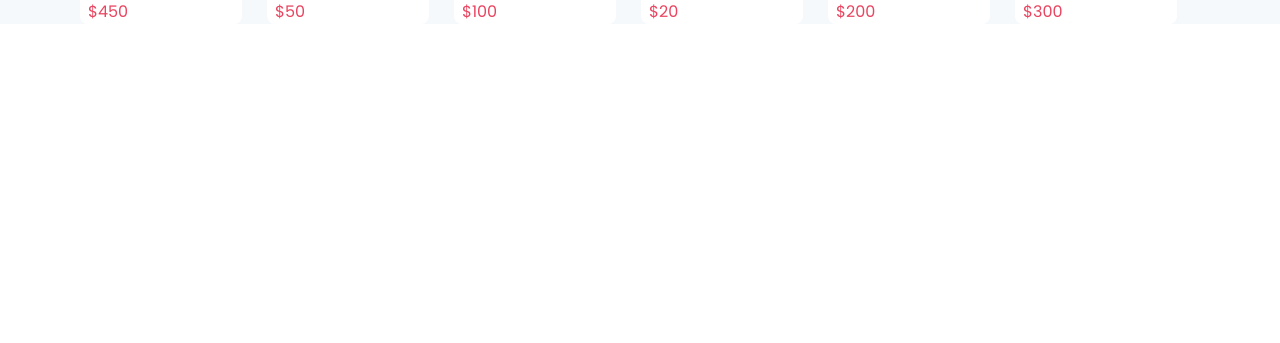
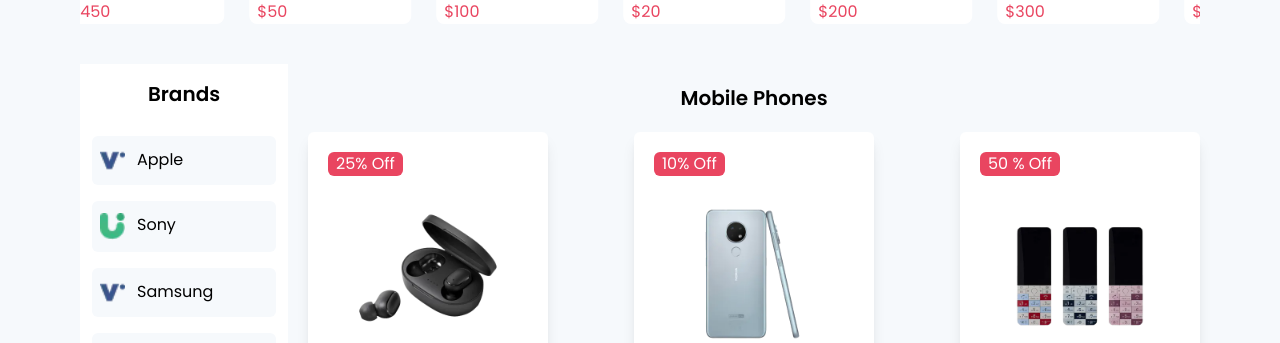
Before and after one commit to rasedul99/eBazar, a Next.js app: page / in a window 1280 px wide. Shown: the part 2156-2499 px from the top of the page. Before the commit the page ends 2180 px from the top, so only its background shows below. Built offline with nearby package versions, Linux system fonts and the light colour scheme.

Commit message:
Phone section added in homepage  with dummy data

```diff
--- /dev/null
+++ b/components/Brand.jsx
@@ -0,0 +1,41 @@
+import React from "react";
+import apple from "../public/images/category/cat-1.png";
+import samsung from "../public/images/category/cat-2.png";
+
+import Image from "next/image";
+
+const Brand = () => {
+  return (
+    <div className="bg-white ">
+      <p className="py-4 text-center font-semibold text-xl">Brands</p>
+      <div className="flex justify-between  flex-wrap md:flex-col  gap-y-4 mx-3 py-3">
+        <div className="flex gap-x-3  bg-[#F6F9FC] hover:bg-white hover:shadow-sm transition-all py-3 px-2 cursor-pointer  rounded-md ">
+          <Image src={apple} height={25} width={25} />
+          <p className="">Apple</p>
+        </div>
+        <div className="flex gap-x-3 bg-[#F6F9FC] hover:bg-white hover:shadow-sm transition-all py-3 px-2 cursor-pointer rounded-md">
+          <Image src={samsung} height={25} width={25} />
+          <p>Sony</p>
+        </div>
+        <div className="flex gap-x-3 bg-[#F6F9FC] hover:bg-white hover:shadow-sm transition-all py-3 px-2 cursor-pointer rounded-md">
+          <Image src={apple} height={25} width={25} />
+          <p>Samsung</p>
+        </div>
+        <div className="flex gap-x-3 bg-[#F6F9FC] hover:bg-white hover:shadow-sm transition-all py-3 px-2 cursor-pointer rounded-md">
+          <Image src={samsung} height={25} width={25} />
+          <p>Oppo</p>
+        </div>
+        <div className="flex gap-x-3 bg-[#F6F9FC] hover:bg-white hover:shadow-sm transition-all py-3 px-2 cursor-pointer rounded-md">
+          <Image src={apple} height={25} width={25} />
+          <p>Vivo</p>
+        </div>
+        <div className="flex gap-x-3 bg-[#F6F9FC] hover:bg-white hover:shadow-sm transition-all py-3 px-2 cursor-pointer rounded-md">
+          <Image src={samsung} height={25} width={25} />
+          <p>Redmi</p>
+        </div>
+      </div>
+    </div>
+  );
+};
+
+export default Brand;
--- /dev/null
+++ b/components/Phone.jsx
@@ -0,0 +1,152 @@
+import React from "react";
+import Brand from "./Brand";
+import { FaStar } from "react-icons/fa";
+import Image from "next/image";
+import shop1 from "../public/images/shops/shops-1.png";
+import shop2 from "../public/images/shops/shops-2.png";
+import shop3 from "../public/images/shops/shops-3.png";
+import shop4 from "../public/images/shops/shops-4.png";
+import shop5 from "../public/images/shops/shops-5.png";
+import shop6 from "../public/images/shops/shops-6.png";
+import shop7 from "../public/images/shops/shops-7.png";
+import shop8 from "../public/images/shops/shops-8.png";
+import shop9 from "../public/images/shops/shops-9.png";
+
+const Phone = () => {
+  const shopItems = [
+    {
+      id: 7,
+      cover: shop1,
+      name: "Mapple Earphones",
+      price: "180",
+      discount: "25",
+    },
+    {
+      id: 8,
+      cover: shop2,
+      name: "Vivo android one",
+      price: "120",
+      discount: "10",
+    },
+    {
+      id: 9,
+      cover: shop3,
+      name: "Sony Light",
+      price: "20",
+      discount: "50 ",
+    },
+    {
+      id: 10,
+      cover: shop4,
+      name: "Iphone",
+      price: "999",
+      discount: "10 ",
+    },
+    {
+      id: 11,
+      cover: shop5,
+      name: "Ceats wireless earphone",
+      price: "80",
+      discount: "20 ",
+    },
+    {
+      id: 12,
+      cover: shop6,
+      name: "Redimi Phone",
+      price: "400",
+      discount: "20 ",
+    },
+    {
+      id: 13,
+      cover: shop7,
+      name: "Xeats Bluetooth earphones",
+      price: "60",
+      discount: "5 ",
+    },
+    {
+      id: 14,
+      cover: shop8,
+      name: "Airpod",
+      price: "120",
+      discount: "10",
+    },
+    {
+      id: 15,
+      cover: shop9,
+      name: "Silver Cap",
+      price: "5",
+      discount: "2",
+    },
+    {
+      id: 16,
+      cover: shop5,
+      name: "Silver Cap",
+      price: "5",
+      discount: "2",
+    },
+    {
+      id: 17,
+      cover: shop7,
+      name: "Xeats Bluetooth earphones",
+      price: "5",
+      discount: "2",
+    },
+    {
+      id: 18,
+      cover: shop1,
+      name: "Mapple Earphones",
+      price: "5",
+      discount: "2",
+    },
+  ];
+
+  return (
+    <div className="bg-[#F6F9FC] flex flex-col  md:flex-row gap-x-5 px-6 md:px-20 pt-10">
+      <div className="flex-grow-0 flex-shrink-0 basis-52">
+        <Brand />
+      </div>
+      <div className="">
+        <p className="py-5 font-semibold text-xl text-center">Mobile Phones </p>
+        <div className="flex justify-center md:justify-between  flex-wrap gap-3">
+          {shopItems.map((item) => {
+            return (
+              <div className="shadow-lg p-5 rounded-md bg-white ">
+                <p className="bg-primary rounded-md px-2 text-white inline-block">
+                  {item.discount}% Off
+                </p>
+                <Image
+                  src={item.cover}
+                  height={200}
+                  width={200}
+                  className="mx-auto"
+                />
+                <div className="flex flex-col gap-2">
+                  <p>{item.name}</p>
+
+                  <div className="flex gap-x-1 text-[#FFCD4E]">
+                    <FaStar />
+                    <FaStar />
+                    <FaStar />
+                    <FaStar />
+                    <FaStar />
+                  </div>
+
+                  <div className="flex justify-between">
+                    <p className="text-primary font-semibold">
+                      ${item.price}.00
+                    </p>
+                    <button className="border rounded px-2 text-primary hover:bg-primary hover:text-white">
+                      +
+                    </button>
+                  </div>
+                </div>
+              </div>
+            );
+          })}
+        </div>
+      </div>
+    </div>
+  );
+};
+
+export default Phone;
--- a/src/pages/index.js
+++ b/src/pages/index.js
@@ -8,6 +8,7 @@ import FlashDeals from "../../components/flashDeals/FlashDeals";
 import Categories from "../../components/Categories";
 import Arrival from "../../components/Arrival";
 import Discount from "../../components/Discount";
+import Phone from "../../components/Phone";
 
 const inter = Inter({ subsets: ["latin"] });
 
@@ -38,6 +39,7 @@ export default function Home() {
       <Categories />
       <Arrival />
       <Discount />
+      <Phone />
     </>
   );
 }
```
